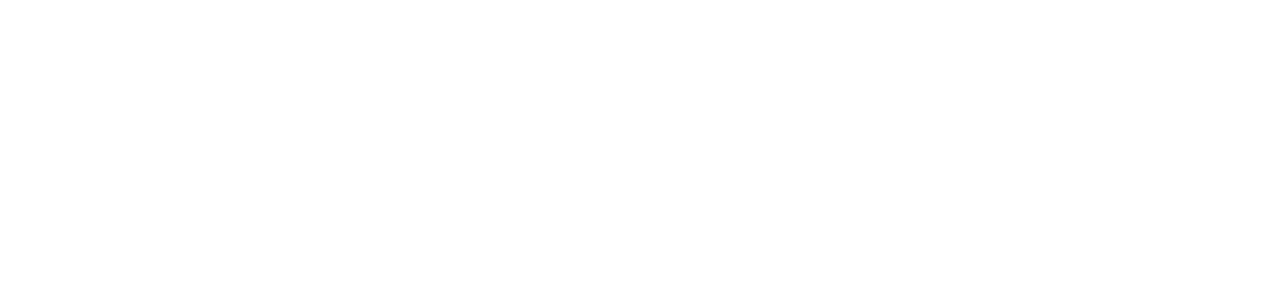
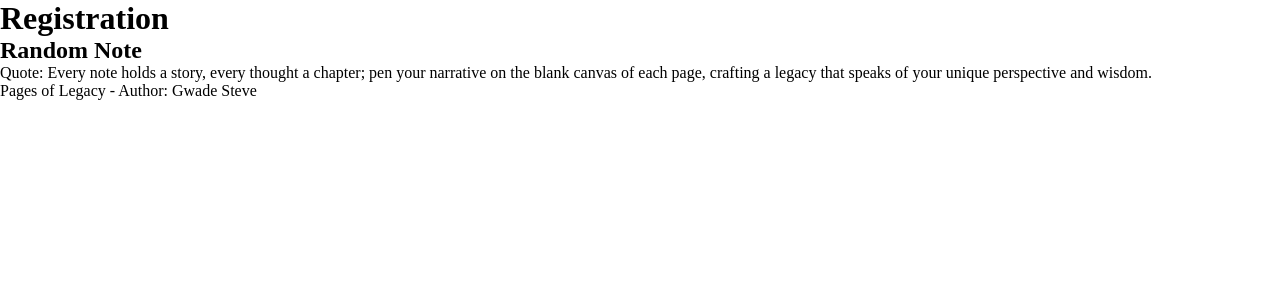
Before and after one commit to GwadeSteve/Note-App, a React (Create React App) app in the folder frontend/: page /register in a window 1280 px wide. Before the commit this address had no page. Shown: the top 300 px of the page. Built offline with nearby package versions, Linux system fonts and the light colour scheme.

Commit message:
Added new component for both Login and Registration that makes their title dynamic

```diff
--- a/frontend/src/App.jsx
+++ b/frontend/src/App.jsx
@@ -2,6 +2,7 @@
 import { BrowserRouter, Routes, Route } from 'react-router-dom';
 import LoadingPage from './pages/LoadingPage';
 import LoginPage from './pages/LoginPage';
+import RegistrationPage from './pages/RegistrationPage';
 import NotesList from './pages/NotesList';
 
 const App = () => {
@@ -10,6 +11,7 @@
       <Routes>
         <Route path="/" element={<LoadingPage />} />
         <Route path="/login" element={<LoginPage />} />
+        <Route path="/register" element={<RegistrationPage />} />
         <Route path="/notes" element={<NotesList />} />
       </Routes>
     </BrowserRouter>
--- /dev/null
+++ b/frontend/src/components/FormLeft.jsx
@@ -0,0 +1,38 @@
+import React from "react";
+import RandomNote from "./RandomNote";
+
+const FormLeft = ({page}) => {
+
+    const Quotes = [
+        {
+          title: "Stars in the Night",
+          quote: "Illuminate your thoughts like stars on a dark canvas; let your notes be the constellations of your journey, guiding you through the depths of creativity and imagination."
+        },
+        {
+          title: "Inscribed Echoes",
+          quote: "Inscribe your moments with ink, for within those notes lie the echoes of your dreams waiting to be unveiled—a symphony of memories yearning to fill the pages of your story."
+        },
+        {
+          title: "Pages of Legacy",
+          quote: "Every note holds a story, every thought a chapter; pen your narrative on the blank canvas of each page, crafting a legacy that speaks of your unique perspective and wisdom."
+        },
+        {
+          title: "Melodies in Ink",
+          quote: "Your notes, like melodies on a page, compose the symphony of your life's narrative—a beautiful medley of thoughts and emotions waiting to be written and sung."
+        },
+        {
+          title: "Visionary Chronicles",
+          quote: "Write your ideas, sketch your visions; in the pages of notes, you'll find the roadmap to your aspirations—a chronicle of ambitions waiting to transform into tangible realities."
+        }
+      ];
+
+  return (
+
+    <div>
+      <h1>{page}</h1>
+      <RandomNote quotes={Quotes} />
+    </div>
+  )
+}
+
+export default FormLeft;
--- a/frontend/src/pages/LoginPage.jsx
+++ b/frontend/src/pages/LoginPage.jsx
@@ -1,38 +1,15 @@
-import React from 'react'
-import RandomNote from '../components/RandomNote';
+import React from 'react';
+import FormLeft from "../components/FormLeft";
 
 const LoginPage = () => {
-
-    const Quotes = [
-        {
-          title: "Stars in the Night",
-          quote: "Illuminate your thoughts like stars on a dark canvas; let your notes be the constellations of your journey, guiding you through the depths of creativity and imagination."
-        },
-        {
-          title: "Inscribed Echoes",
-          quote: "Inscribe your moments with ink, for within those notes lie the echoes of your dreams waiting to be unveiled—a symphony of memories yearning to fill the pages of your story."
-        },
-        {
-          title: "Pages of Legacy",
-          quote: "Every note holds a story, every thought a chapter; pen your narrative on the blank canvas of each page, crafting a legacy that speaks of your unique perspective and wisdom."
-        },
-        {
-          title: "Melodies in Ink",
-          quote: "Your notes, like melodies on a page, compose the symphony of your life's narrative—a beautiful medley of thoughts and emotions waiting to be written and sung."
-        },
-        {
-          title: "Visionary Chronicles",
-          quote: "Write your ideas, sketch your visions; in the pages of notes, you'll find the roadmap to your aspirations—a chronicle of ambitions waiting to transform into tangible realities."
-        }
-      ];
+  const { pathname } = window.location;
+  const name = pathname.includes('login') ? 'Login' : 'Registration';
 
   return (
-
     <div>
-      <h1>We are on login</h1>
-      <RandomNote quotes={Quotes} />
+      <FormLeft page={name} />
     </div>
-  )
-}
+  );
+};
 
 export default LoginPage;
--- a/frontend/src/pages/RegistrationPage.jsx
+++ b/frontend/src/pages/RegistrationPage.jsx
@@ -0,0 +1,15 @@
+import React from 'react';
+import FormLeft from "../components/FormLeft";
+
+const RegistrationPage = () => {
+  const { pathname } = window.location;
+  const name = pathname.includes('login') ? 'Login' : 'Registration';
+
+  return (
+    <div>
+      <FormLeft page={name} />
+    </div>
+  );
+};
+
+export default RegistrationPage;
```
